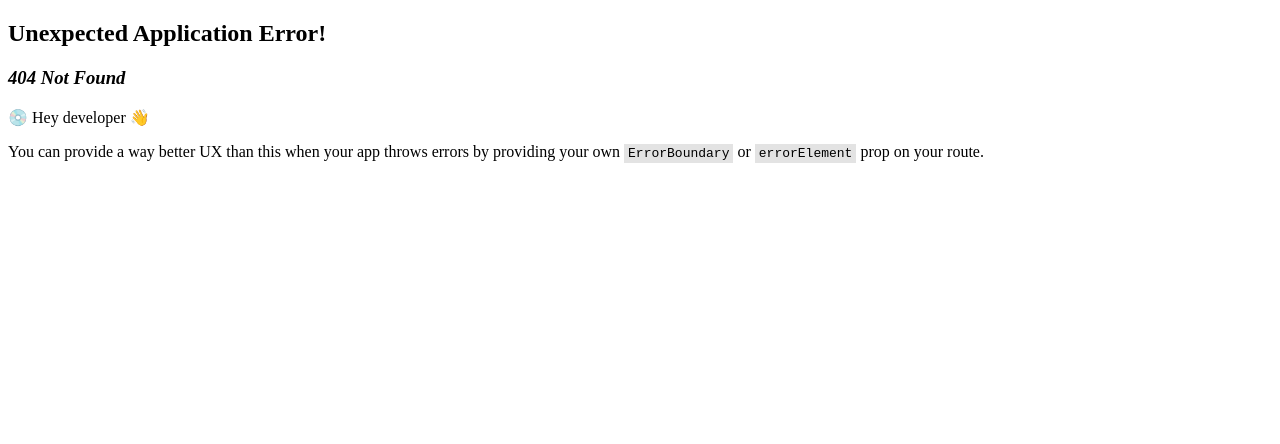
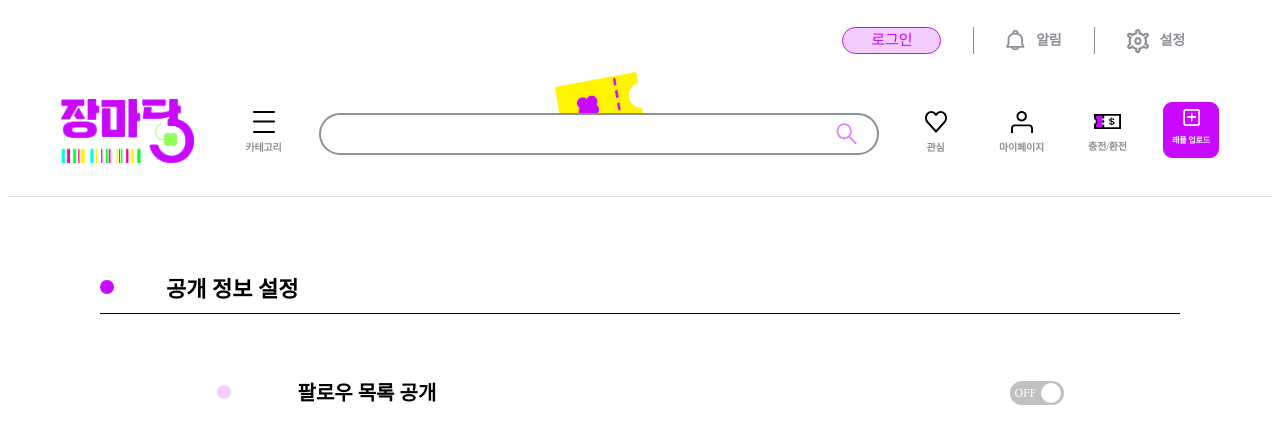
Before and after one commit to JMarketYard/Front-end, a React (Vite) app: page /set-open in a window 1280 px wide. Before the commit this address had no page. Shown: the top 444 px of the page. Built offline with nearby package versions, Linux system fonts and the light colour scheme.

Commit message:
Feat: 공개 정보 설정 페이지 UI #24
공개 정보 설정 페이지 UI 완성

```diff
--- /dev/null
+++ b/src/pages/setOpenInfo/setOpenInfoPage.tsx
@@ -0,0 +1,120 @@
+import styled from "styled-components";
+import BigTitle from "../../components/BigTitle";
+import { useState } from "react";
+
+const SetOpenInfoPage = () => {
+  const [toggle, setToggle] = useState(false);
+  return (
+    <Wrapper>
+    <BigTitle>공개 정보 설정</BigTitle>
+    <Container>
+      <Box>
+        <ToggleBox>
+          <RoundDiv />
+          <Span>팔로우 목록 공개</Span>
+        </ToggleBox>
+        <div>
+          <Input type="checkbox" id="toggle" />
+          <ToggleLabel
+          htmlFor="toggle"
+          $checked={toggle}
+          onClick={()=>setToggle(!toggle)}
+          />
+        </div>
+      </Box>
+    </Container>
+    </Wrapper>
+  );
+};
+
+export default SetOpenInfoPage;
+
+const Wrapper = styled.div`
+  padding-top: 63px;
+  display: flex;
+  flex-direction: column;
+  align-items: center;
+`
+
+const Container = styled.div`
+  padding-top: 63px;
+`
+
+const Box = styled.div`
+  display: flex;
+  align-items: center;
+  justify-content: space-between;
+  width: 847px;
+`
+
+const RoundDiv = styled.div`
+  width: 14px;
+  height: 14px;
+  background-color: rgba(201, 8, 255, 0.20);
+  border-radius: 100%;
+  margin-right: 67px;
+`
+
+const Span = styled.span`
+  display: inline-block;
+  width: 200px;
+  color: #000;
+  font-family: Pretendard;
+  font-size: 20px;
+  font-style: normal;
+  font-weight: 600;
+  line-height: normal;
+`
+
+const ToggleBox = styled.div`
+  display: flex;
+  align-items: center;
+  margin-bottom: 3px;
+`
+
+const Input = styled.input`
+  display: none;
+`
+
+const ToggleLabel = styled.label<{$checked:boolean}>`
+  display: flex;
+  align-items: center;
+  position: relative;
+  width: 54px;
+  height: 24.856px;
+  border-radius: 18px;
+  background-color: ${props => props.$checked ? '#C908FF' : '#C1C1C1'};
+  box-sizing: border-box;
+  cursor: pointer;
+  &::before {
+    content: "";
+    position: absolute;
+    top: 2.7px;
+    right: 3px;
+    width: 20px;
+    height: 20px;
+    background-color: #FFF;
+    border-radius: 100%;
+    transition: transform 0.3s ease;
+    ${props => props.$checked
+      ? 'transform: translateX(-28px)'
+      : 'transform: translateX(0)'
+    };
+  };
+  &::after {
+    ${props => props.$checked
+      ? `content: "ON";
+        right: 8px;`
+      : `content: "OFF";
+        left: 5px`
+    };
+    position: absolute;
+    color: white;
+    color: #FFF;
+    font-family: Pretendard;
+    font-size: 12px;
+    font-style: normal;
+    font-weight: 400;
+    line-height: normal;
+  };
+`
--- a/src/routes/router.tsx
+++ b/src/routes/router.tsx
@@ -5,6 +5,7 @@ import RootLayout from '../layout/RootLayout';
 import ChargePage from '../pages/charge/chargePage';
 import ModalProvider from '../components/Modal/context/ModalProvider';
 import RaffleUploadPage from '../pages/RaffleUploadPage';
+import SetOpenInfoPage from '../pages/setOpenInfo/setOpenInfoPage';
 
 const router = createBrowserRouter([
   {
@@ -28,6 +29,10 @@ const router = createBrowserRouter([
         {
         path: 'raffle-upload',
         element: <RaffleUploadPage />
+      },
+      {
+        path: 'set-open',
+        element: <SetOpenInfoPage />
       }
     ],
   },
```
